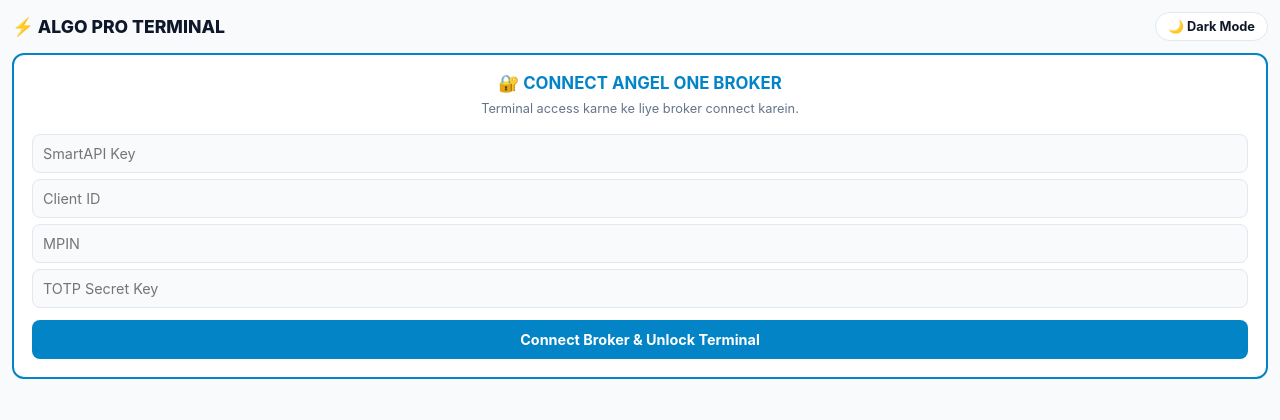
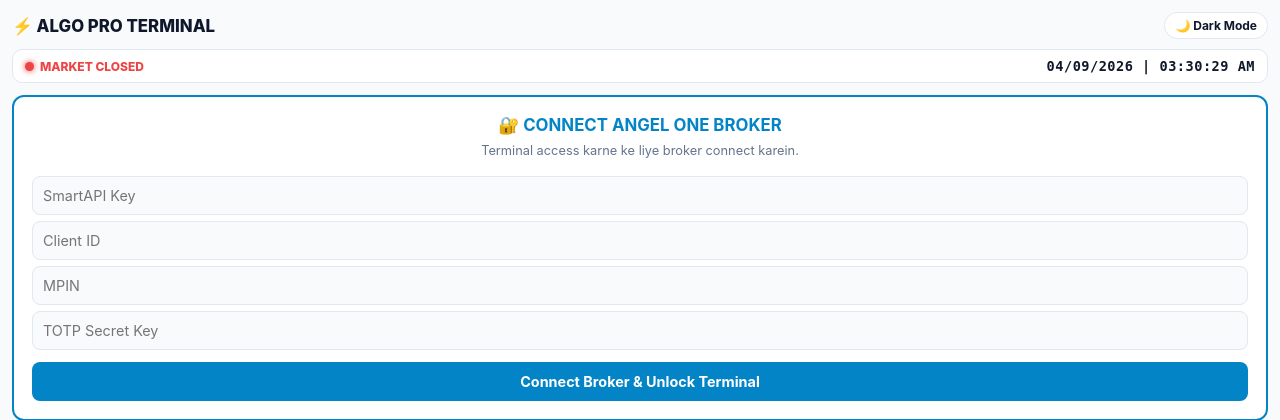
Before and after one commit to cc2132334-lab/angel-fno-algo, a Flask app: page / in a window 1280 px wide. Shown: the top 420 px of the page. Run offline with Flask 3, Linux system fonts and the light colour scheme; data that the repository does not hold is empty.

Commit message:
Update index.html

```diff
--- a/templates/index.html
+++ b/templates/index.html
@@ -36,8 +36,22 @@
         input, select, button { width: 100%; padding: 10px; border-radius: 8px; border: 1px solid var(--border); background: var(--bg); color: var(--text-main); margin-top: 6px; font-size: 0.9rem; }
         button { font-weight: bold; border: none; cursor: pointer; }
 
-        .header-bar { display: flex; justify-content: space-between; align-items: center; margin-bottom: 12px; }
-        .theme-btn { background: var(--card-bg); border: 1px solid var(--border); padding: 6px 12px; border-radius: 20px; font-size: 0.8rem; cursor: pointer; width: auto; margin: 0; }
+        .header-bar { display: flex; justify-content: space-between; align-items: center; margin-bottom: 10px; }
+        .theme-btn { background: var(--card-bg); border: 1px solid var(--border); padding: 5px 10px; border-radius: 20px; font-size: 0.75rem; cursor: pointer; width: auto; margin: 0; }
+
+        /* Realtime Market Clock Bar */
+        .clock-card { background: var(--card-bg); border: 1px solid var(--border); border-radius: 10px; padding: 8px 12px; margin-bottom: 12px; display: flex; justify-content: space-between; align-items: center; }
+        .clock-time { font-size: 0.85rem; font-weight: 700; font-family: monospace; letter-spacing: 0.5px; }
+        .mkt-status { display: flex; align-items: center; gap: 6px; font-size: 0.75rem; font-weight: 800; }
+        .status-dot { width: 9px; height: 9px; border-radius: 50%; }
+        .dot-green { background: #22c55e; box-shadow: 0 0 8px #22c55e; animation: pulse 1.5s infinite; }
+        .dot-red { background: #ef4444; box-shadow: 0 0 6px #ef4444; }
+
+        @keyframes pulse {
+            0% { transform: scale(0.95); opacity: 0.8; }
+            50% { transform: scale(1.15); opacity: 1; }
+            100% { transform: scale(0.95); opacity: 0.8; }
+        }
 
         .ticker-bar { display: flex; gap: 8px; margin-bottom: 12px; }
         .ticker-box { flex: 1; background: var(--card-bg); border: 1px solid var(--border); border-radius: 8px; padding: 10px; text-align: center; }
@@ -63,13 +77,25 @@
         .tag-buy { color: var(--up); background: rgba(34, 197, 94, 0.15); padding: 2px 6px; border-radius: 4px; font-weight: bold; }
         .tag-sell { color: var(--down); background: rgba(239, 68, 68, 0.15); padding: 2px 6px; border-radius: 4px; font-weight: bold; }
         .highlight-vol { background: rgba(56, 189, 248, 0.2); color: var(--accent); padding: 2px 6px; border-radius: 4px; font-weight: bold; }
+
+        .log-box { background: rgba(15, 23, 42, 0.04); border: 1px solid var(--border); border-radius: 8px; padding: 10px; max-height: 250px; overflow-y: auto; font-family: monospace; font-size: 0.75rem; line-height: 1.5; }
+        [data-theme="dark"] .log-box { background: rgba(0, 0, 0, 0.3); }
+        .log-entry { margin-bottom: 4px; border-bottom: 1px dashed rgba(148, 163, 184, 0.15); padding-bottom: 2px; }
     </style>
 </head>
 <body data-theme="light">
 
     <div class="header-bar">
-        <h1 style="font-size: 1.1rem; font-weight: 800;">⚡ ALGO PRO TERMINAL</h1>
+        <h1 style="font-size: 1.05rem; font-weight: 800;">⚡ ALGO PRO TERMINAL</h1>
         <button class="theme-btn" onclick="toggleTheme()" id="theme-btn">🌙 Dark Mode</button>
+    </div>
+
+    <div class="clock-card">
+        <div class="mkt-status">
+            <span class="status-dot dot-red" id="mkt-dot"></span>
+            <span id="mkt-text" style="color: #ef4444;">MARKET CLOSED</span>
+        </div>
+        <div class="clock-time" id="live-clock">--:--:-- --</div>
     </div>
 
     <div class="card" id="login-card" style="border: 2px solid var(--accent); padding: 18px;">
@@ -212,6 +238,7 @@
             <div class="tabs">
                 <button class="tab-btn active" onclick="switchTradesTab('active', this)">⚡ Active Positions</button>
                 <button class="tab-btn" onclick="switchTradesTab('history', this)">📜 Trade History</button>
+                <button class="tab-btn" onclick="switchTradesTab('logs', this)">📝 Activity Logs</button>
             </div>
 
             <div id="active-view">
@@ -227,6 +254,12 @@
                     <tbody id="history-body"><tr><td colspan="6" style="text-align:center; color: var(--text-muted);">No closed trades yet</td></tr></tbody>
                 </table>
             </div>
+
+            <div id="logs-view" style="display: none;">
+                <div class="log-box" id="logs-container">
+                    <div style="color: var(--text-muted); text-align: center;">Waiting for logs...</div>
+                </div>
+            </div>
         </div>
 
     </div>
@@ -237,6 +270,42 @@
         let cachedState = null;
 
         document.getElementById('scan-date').value = new Date().toISOString().split('T')[0];
+
+        // Real-time IST Clock & Market Live/Closed Indicator
+        function updateLiveClock() {
+            const now = new Date();
+            const istOptions = { timeZone: "Asia/Kolkata", hour12: true, hour: "2-digit", minute: "2-digit", second: "2-digit" };
+            const dateOptions = { timeZone: "Asia/Kolkata", day: "2-digit", month: "2-digit", year: "numeric" };
+
+            const timeStr = now.toLocaleTimeString("en-US", istOptions);
+            const dateStr = now.toLocaleDateString("en-GB", dateOptions);
+
+            document.getElementById('live-clock').innerText = `${dateStr} | ${timeStr}`;
+
+            // Check Indian Market Hours (Mon-Fri 09:15 AM to 03:30 PM)
+            const day = now.getDay(); // 0 = Sun, 6 = Sat
+            const istHours = parseInt(now.toLocaleTimeString("en-US", { timeZone: "Asia/Kolkata", hour12: false, hour: "2-digit" }));
+            const istMinutes = parseInt(now.toLocaleTimeString("en-US", { timeZone: "Asia/Kolkata", hour12: false, minute: "2-digit" }));
+            const totalMinutes = (istHours * 60) + istMinutes;
+
+            const isWeekday = (day >= 1 && day <= 5);
+            const isMarketOpen = isWeekday && (totalMinutes >= 555 && totalMinutes <= 930); // 9:15 AM (555) to 3:30 PM (930)
+
+            const dot = document.getElementById('mkt-dot');
+            const text = document.getElementById('mkt-text');
+
+            if (isMarketOpen) {
+                dot.className = "status-dot dot-green";
+                text.innerText = "MARKET LIVE";
+                text.style.color = "#16a34a";
+            } else {
+                dot.className = "status-dot dot-red";
+                text.innerText = "MARKET CLOSED";
+                text.style.color = "#ef4444";
+            }
+        }
+        setInterval(updateLiveClock, 1000);
+        updateLiveClock();
 
         function toggleTheme() {
             const body = document.body;
@@ -399,13 +468,13 @@
                 if(b.parentNode === btn.parentNode) b.classList.remove('active');
             });
             btn.classList.add('active');
-            if(tab === 'active') {
-                document.getElementById('active-view').style.display = 'block';
-                document.getElementById('history-view').style.display = 'none';
-            } else {
-                document.getElementById('active-view').style.display = 'none';
-                document.getElementById('history-view').style.display = 'block';
-            }
+            document.getElementById('active-view').style.display = 'none';
+            document.getElementById('history-view').style.display = 'none';
+            document.getElementById('logs-view').style.display = 'none';
+
+            if(tab === 'active') document.getElementById('active-view').style.display = 'block';
+            else if(tab === 'history') document.getElementById('history-view').style.display = 'block';
+            else if(tab === 'logs') document.getElementById('logs-view').style.display = 'block';
         }
 
         function renderStats() {
@@ -509,6 +578,16 @@
                     });
                     document.getElementById('history-body').innerHTML = histHtml;
                 }
+
+                // Activity Logs Tab
+                if(data.system_logs && data.system_logs.length > 0) {
+                    let logsHtml = '';
+                    data.system_logs.slice().reverse().forEach(l => {
+                        logsHtml += `<div class="log-entry">${l}</div>`;
+                    });
+                    document.getElementById('logs-container').innerHTML = logsHtml;
+                }
+
             } catch(e) {}
         }
 
```
